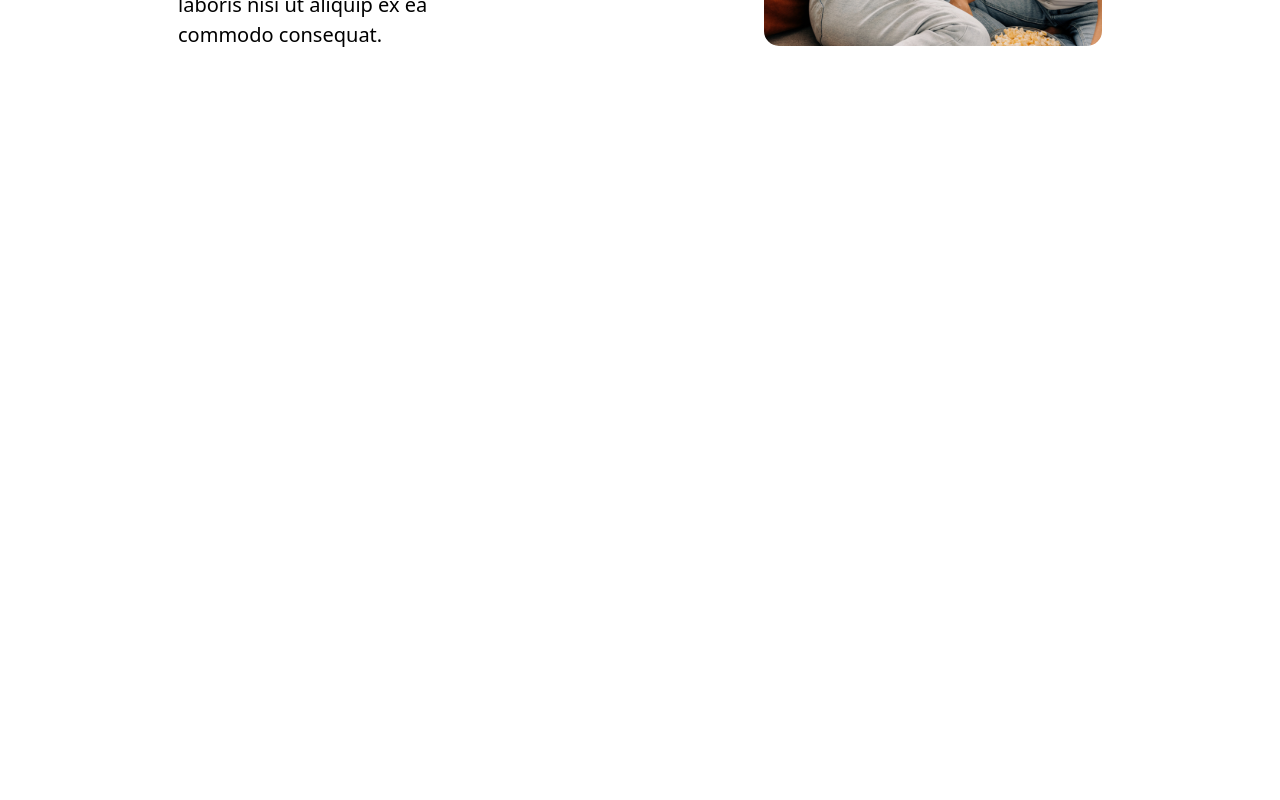
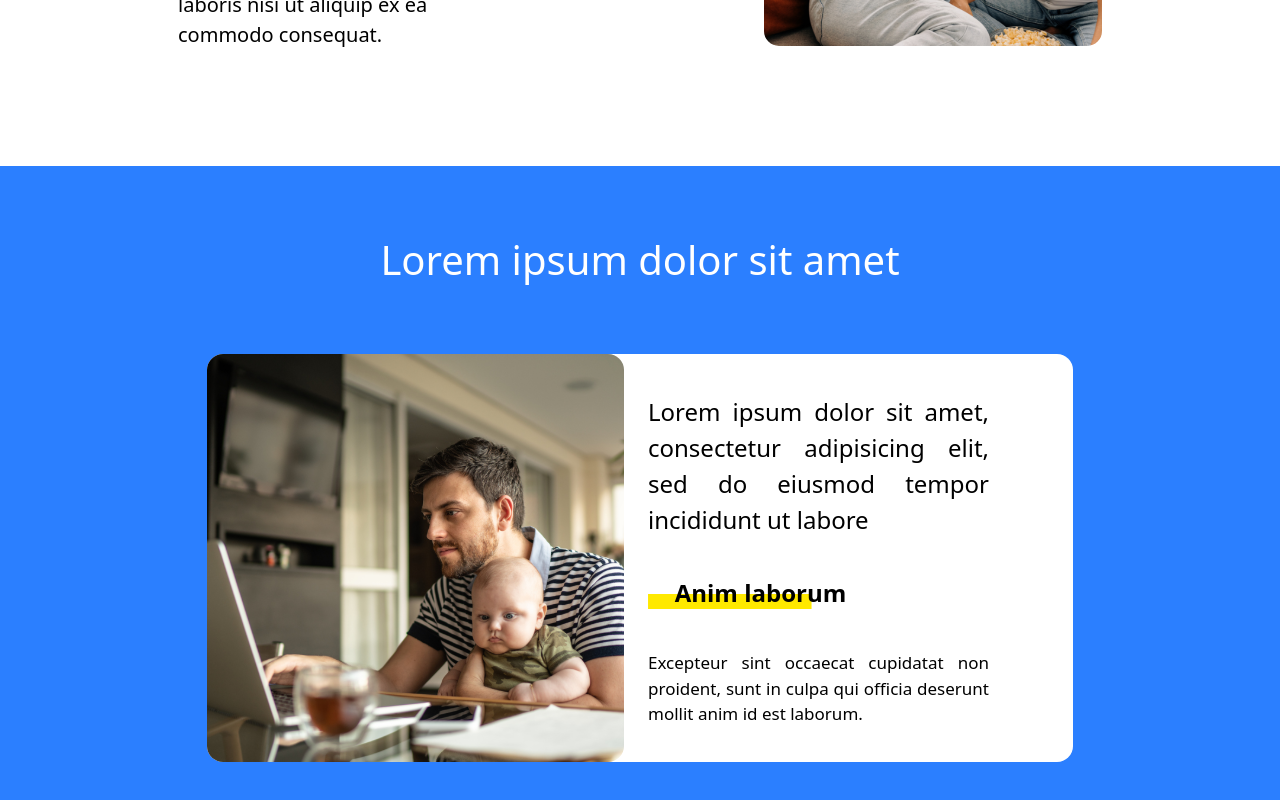
Before and after one commit to wellerson-pinheiros/choveu_teste, a React (Vite) app: page / in a window 1280 px wide. Shown: the part 1259-2059 px from the top of the page. Before the commit the page ends 1425 px from the top, so only its background shows below. Built offline with nearby package versions, Linux system fonts and the light colour scheme.

Commit message:
:sparkles: seção três criada

```diff
--- a/src/App.tsx
+++ b/src/App.tsx
@@ -2,6 +2,7 @@ import { BrowserRouter, Routes } from "react-router-dom"
 import NavBar from "./components/nav/NavBar"
 import Home from "./pages/Home"
 import SecondSecion from "./components/nav/SecondSecion"
+import TerceariSection from "./components/TerceariSection"
 
 function App() {
   return (
@@ -9,6 +10,7 @@ function App() {
      <NavBar/>
      <Home/>
      <SecondSecion/>
+     <TerceariSection/>
       <Routes>
 
       </Routes>
--- a/src/components/TerceariSection.tsx
+++ b/src/components/TerceariSection.tsx
@@ -0,0 +1,34 @@
+import rostos from '../assets/rostos.svg'
+import barra from '../assets/barra.svg'
+function TerceariSection() {
+  return (
+    <div className="w-full bg-blue-500 h-[652px] text-white ">
+        <div className="flex flex-col w-full  text-center" >
+            <h1 className="font-inter font-normal text-[40px] py-16">
+            Lorem ipsum dolor sit amet
+            </h1>
+
+            <div className="w-[866px] h-[408px] flex mx-auto bg-white rounded-2xl">
+                <img src={rostos} alt="foto de um pai e seu bebê" className='rounded-2xl'/>
+                <div className='flex flex-col  w-[365px] text-justify  pt-4 pl-6'>
+                    <p className='text-black font-inter font-normal text-[24px] pt-6'>Lorem ipsum dolor sit amet, consectetur adipisicing elit, sed do eiusmod tempor incididunt ut labore </p>
+
+                <div className='w-[225px] h-[29px] pt-14 flex flex-col text-center'>
+                        <img src={barra} alt="barra amarela" className='w-[163.57px]'/>
+                        <h3 className='text-black font-inter font-bold text-[24px] relative -top-7 leading-[100%]'>Anim laborum</h3>
+                </div>
+                <div className='pt-14'>
+                    <p className='text-black font-inter font-normal text-[17px]'>Excepteur sint occaecat cupidatat non proident, sunt in culpa qui officia deserunt mollit anim id est laborum.</p>
+                </div>
+
+                </div>
+
+
+            </div>
+        </div>
+
+    </div>
+  )
+}
+
+export default TerceariSection
```
Also changed, not shown: src/assets/barra.svg (added), src/assets/rostos.svg (added).
